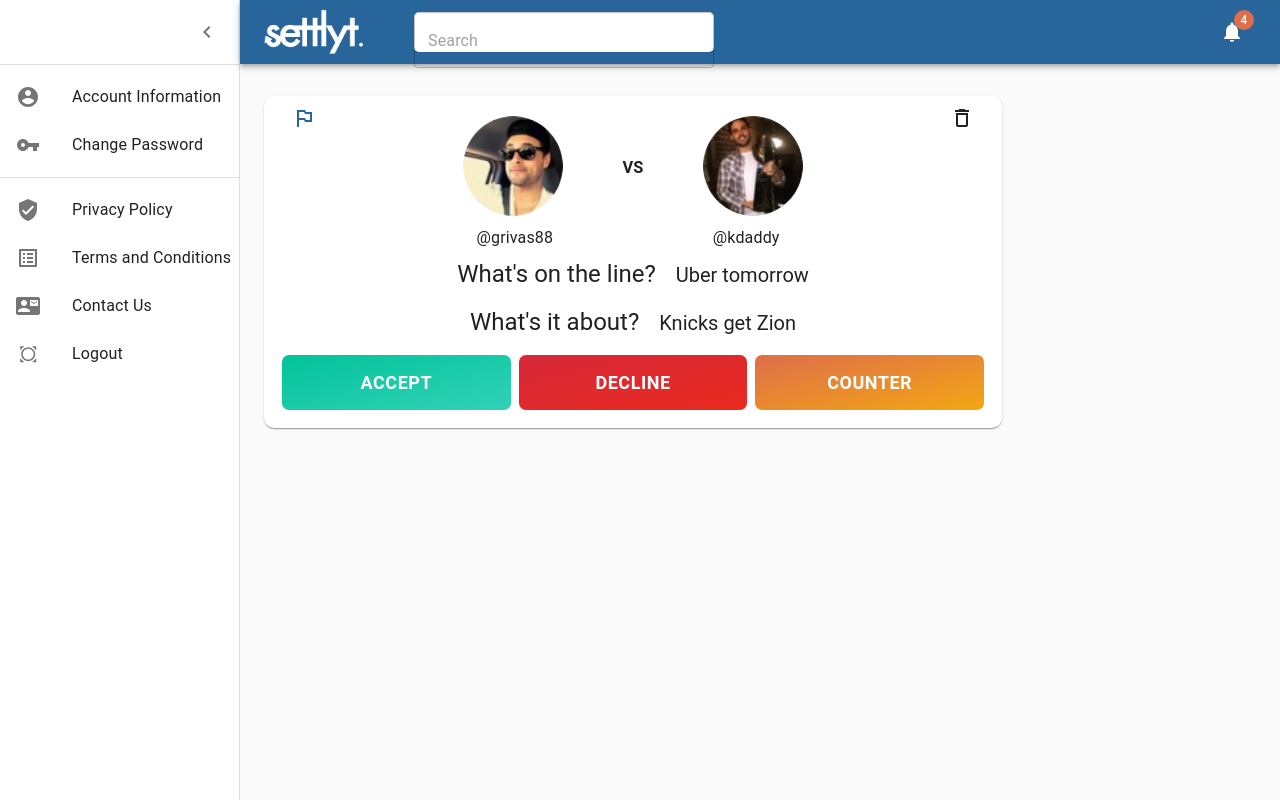
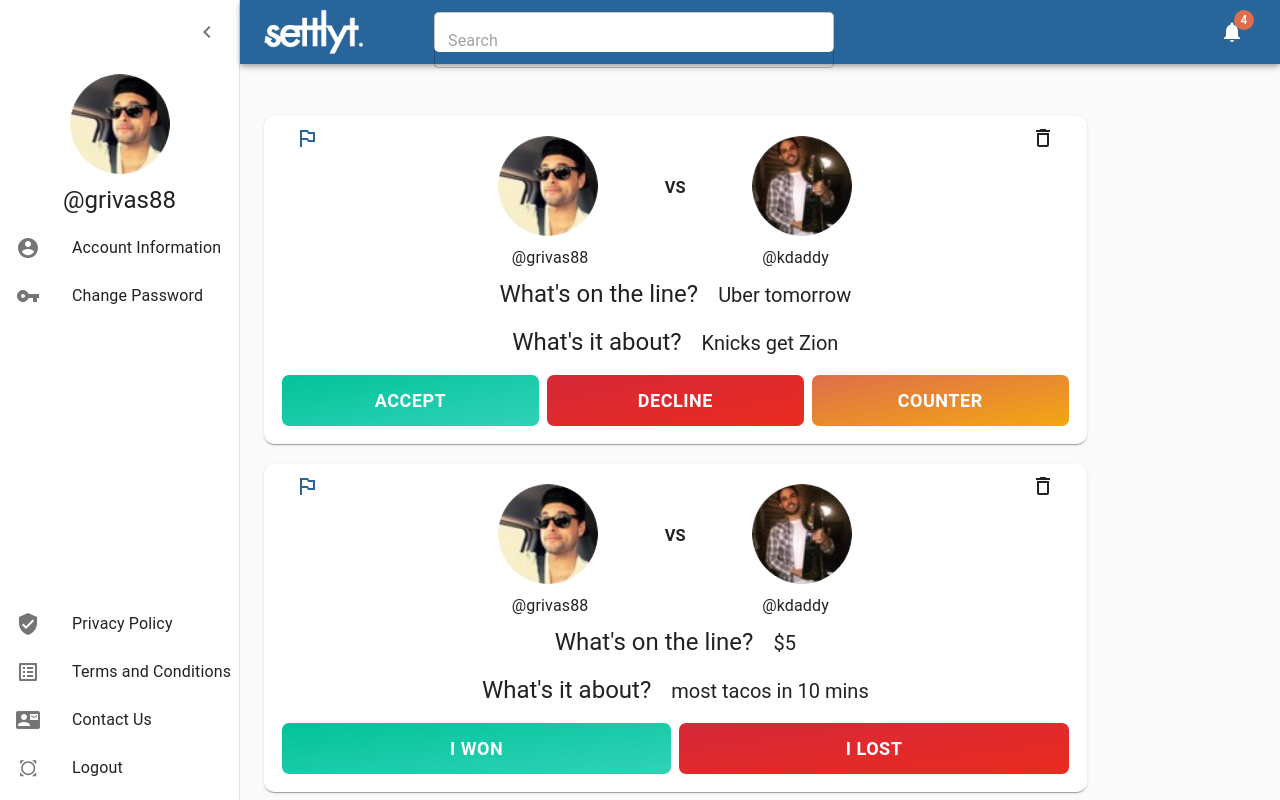
Before and after one commit to coolstackdev/react_materialUI, a React (Create React App) app: page / in a window 1280 px wide. Built offline with nearby package versions, Linux system fonts and the light colour scheme.

Commit message:
home page

```diff
--- a/src/components/EventItem.js
+++ b/src/components/EventItem.js
@@ -15,6 +15,8 @@ const useStyles = makeStyles({
     card: {
         borderRadius: 10,
         padding: 10,
+        marginTop: 20,
+        marginBottom: 20
     },
     avatar: {
         margin: 10,
@@ -101,6 +103,29 @@ export default function Item({ users, title, content, buttons }) {
                 </Grid>
             </Grid>
             <CardActions>
+                <Grid
+                    container
+                    direction="row"
+                    align="center"
+                    justify="center"
+                    spacing={1}
+                >
+                    {buttons.map((button, index) => {
+                        return <Grid
+                            key={index}
+                            item xs={12}
+                            md={buttons.length === 3 ? 12 : 6}
+                            lg={buttons.length === 3 ? 4 : 6}
+                        >
+                            <Button
+                                fullWidth
+                                color={button.color}
+                            >
+                                {button.value}
+                            </Button>
+                        </Grid>
+                    })}
+                    {/* <Grid item xs={12} md={6} lg={4}>
                         <Button
                             type="submit"
                             fullWidth
@@ -108,6 +133,8 @@ export default function Item({ users, title, content, buttons }) {
                         >
                             {buttons[0].value}
                         </Button>
+                    </Grid>
+                    <Grid item xs={12} md={6} lg={4}>
                         <Button
                             type="submit"
                             fullWidth
@@ -115,6 +142,8 @@ export default function Item({ users, title, content, buttons }) {
                         >
                             {buttons[1].value}
                         </Button>
+                    </Grid>
+                    <Grid item xs={12} md={6} lg={4}>
                         <Button
                             type="submit"
                             fullWidth
@@ -122,6 +151,8 @@ export default function Item({ users, title, content, buttons }) {
                         >
                             {buttons[2].value}
                         </Button>
+                    </Grid> */}
+                </Grid>
             </CardActions>
         </Card>
     );
--- a/src/components/common/Button.js
+++ b/src/components/common/Button.js
@@ -8,8 +8,8 @@ import classNames from 'classnames'
 
 const styles = {
     button: {
-        paddingTop: 15,
-        paddingBottom: 15,
+        paddingTop: 13,
+        paddingBottom: 13,
         width: '100%',
         fontSize: 18,
         fontWeight: 'bold',
@@ -21,27 +21,27 @@ const styles = {
     },
     btnBlue: {
         background: `linear-gradient(to right bottom, ${palette.blue.main}, ${palette.blue.light})`,
-        '&:hover': {
-            background: palette.blue.light,
-        }
+        // '&:hover': {
+        //     background: palette.blue.light,
+        // }
     },
     btnGreen: {
         background: `linear-gradient(to right bottom, ${palette.green.main}, ${palette.green.light})`,
-        '&:hover': {
-            background: palette.green.light,
-        }
+        // '&:hover': {
+        //     background: palette.green.light,
+        // }
     },
     btnOrange: {
         background: `linear-gradient(to right bottom, ${palette.orange.main}, ${palette.orange.light})`,
-        '&:hover': {
-            background: palette.orange.light,
-        }
+        // '&:hover': {
+        //     background: palette.orange.light,
+        // }
     },
     btnRed: {
         background: `linear-gradient(to right bottom, ${palette.red.main}, ${palette.red.light})`,
-        '&:hover': {
-            background: palette.red.light,
-        }
+        // '&:hover': {
+        //     background: palette.red.light,
+        // }
     },
 }
 
--- a/src/containers/Dashboard.js
+++ b/src/containers/Dashboard.js
@@ -6,11 +6,12 @@ import Drawer from '@material-ui/core/Drawer';
 import AppBar from '@material-ui/core/AppBar';
 import Toolbar from '@material-ui/core/Toolbar';
 import List from '@material-ui/core/List';
-import Divider from '@material-ui/core/Divider';
 import IconButton from '@material-ui/core/IconButton';
 import Badge from '@material-ui/core/Badge';
+import Avatar from '@material-ui/core/Avatar';
 import Container from '@material-ui/core/Container';
 import Grid from '@material-ui/core/Grid';
+import Box from '@material-ui/core/Box';
 // import Paper from '@material-ui/core/Paper';
 // import Link from '@material-ui/core/Link';
 import MenuIcon from '@material-ui/icons/Menu';
@@ -18,6 +19,7 @@ import ChevronLeftIcon from '@material-ui/icons/ChevronLeft';
 import NotificationsIcon from '@material-ui/icons/Notifications';
 import CardMedia from '@material-ui/core/CardMedia';
 import TextField from '@material-ui/core/TextField';
+import Typography from '@material-ui/core/Typography';
 
 import { mainListItems, secondaryListItems } from '../components/listItems';
 import EventItem from '../components/EventItem';
@@ -64,9 +66,9 @@ const useStyles = makeStyles(theme => ({
         width: 100
     },
     search: {
-        marginLeft: 50,
+        marginLeft: 70,
         height: 40,
-        width: 300,
+        width: 400,
         borderRadius: 5,
         backgroundColor: 'white',
     },
@@ -93,6 +95,11 @@ const useStyles = makeStyles(theme => ({
             width: theme.spacing(9),
         },
     },
+    avatar: {
+        margin: 10,
+        width: 100,
+        height: 100,
+    },
     appBarSpacer: theme.mixins.toolbar,
     content: {
         flexGrow: 1,
@@ -117,18 +124,53 @@ const useStyles = makeStyles(theme => ({
 export default function Dashboard() {
     const classes = useStyles();
 
-    const users = [
-        'userId1', 'userId2'
-    ];
-    const title = "Uber tomorrow";
-    const content = "Knicks get Zion";
-    const buttons = [
-        { 'value': 'Accept', 'color': 'green' },
-        { 'value': 'Decline', 'color': 'red' },
-        { 'value': 'Counter', 'color': 'orange' },
+    // current active User
+    const currentUser = {
+        name: '@grivas88',
+        url: '/images/user1.jpg'
+    };
+
+    // eventItem props
+    const eventItems = [
+        {
+            users: [
+                'userId1', 'userId2'
+            ],
+            title: "Uber tomorrow",
+            content: "Knicks get Zion",
+            buttons: [
+                { value: 'Accept', color: 'green' },
+                { value: 'Decline', color: 'red' },
+                { value: 'Counter', color: 'orange' },
+            ]
+        },
+        {
+            users: [
+                'userId1', 'userId2'
+            ],
+            title: "$5",
+            content: "most tacos in 10 mins",
+            buttons: [
+                { value: 'I Won', color: 'green' },
+                { value: 'I Lost', color: 'red' },
+            ]
+        },
+        {
+            users: [
+                'userId1', 'userId2'
+            ],
+            title: "Loser brings coffee tomorrow",
+            content: "Jan says 'low hanging fruit' on this call",
+            buttons: [
+                { value: 'Invite Pending', color: 'green' },
+            ]
+        }
     ];
 
+    // state
     const [open, setOpen] = React.useState(true);
+
+    // event handler
     const handleDrawerOpen = () => {
         setOpen(true);
     };
@@ -138,6 +180,7 @@ export default function Dashboard() {
     const handleChange = (event) => {
         console.log('search: ', event.target.value);
     };
+
     // const fixedHeightPaper = clsx(classes.paper, classes.fixedHeight);
 
     return (
@@ -187,22 +230,28 @@ export default function Dashboard() {
                         <ChevronLeftIcon />
                     </IconButton>
                 </div>
-                <Divider />
+                <Grid hidden={!open} align="center">
+                    <Avatar alt={currentUser.name} src={process.env.PUBLIC_URL + currentUser.url} className={classes.avatar} />
+                    <Typography variant="h5">{currentUser.name}</Typography>
+                </Grid>
                 <List>{mainListItems}</List>
-                <Divider />
+                <Box height="100%"></Box>
                 <List>{secondaryListItems}</List>
             </Drawer>
             <main className={classes.content}>
                 <div className={classes.appBarSpacer} />
                 <Container maxWidth="lg" className={classes.container}>
                     <Grid container spacing={3}>
+                        <Grid item xs={12} md={10}>
+                            {eventItems.map((eventItem, index) => {
+                                return <EventItem
+                                    key={index}
+                                    users={eventItem.users}
+                                    title={eventItem.title}
+                                    content={eventItem.content}
+                                    buttons={eventItem.buttons} />
+                            })}
 
-                        <Grid item xs={12} md={8} lg={9}>
-                            <EventItem
-                                users={users}
-                                title={title}
-                                content={content}
-                                buttons={buttons} />
                         </Grid>
                     </Grid>
                 </Container>
```
Lines whose indentation alone changed are shown as unchanged.
